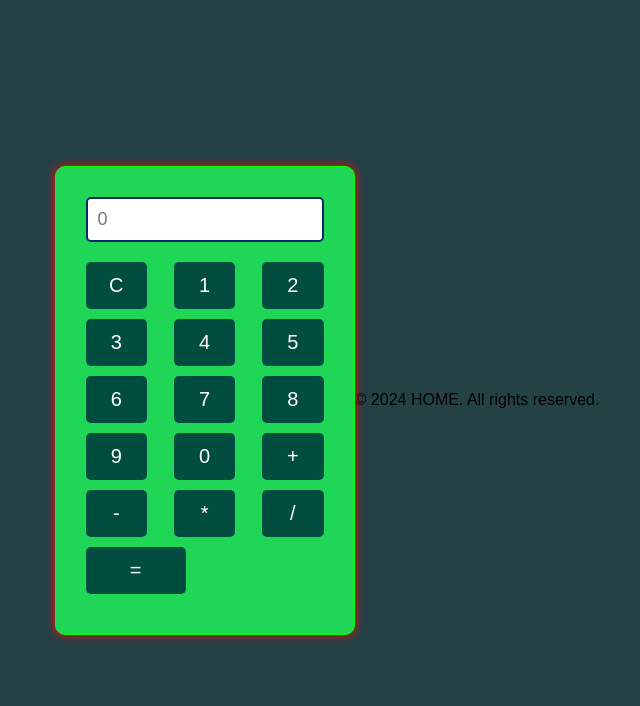
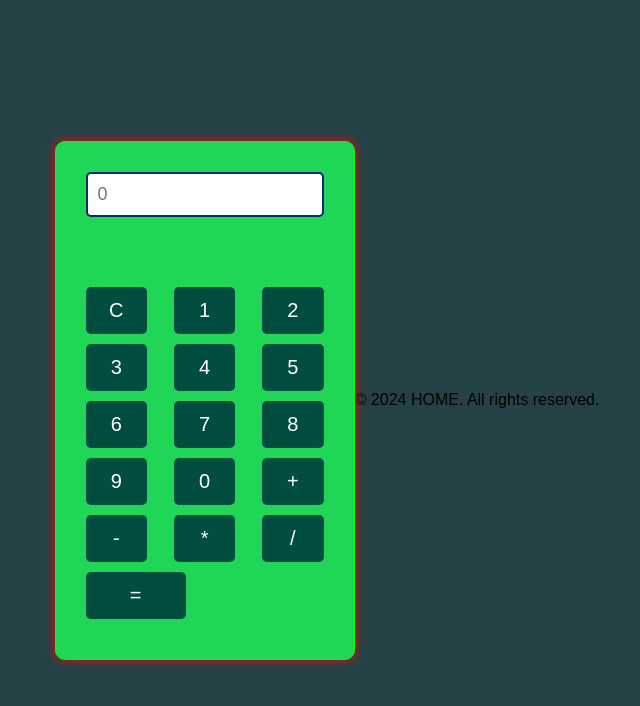
Before and after one commit to themohan69/Fashion-Calci, a plain HTML site: page index.html in a window 1280 px wide. Shown: the whole page, without its empty margins (313-953 px from the left). Drawn offline with Linux system fonts and the light colour scheme.

Commit message:
Update style.css

```diff
--- a/style.css
+++ b/style.css
@@ -27,6 +27,9 @@ body {
     backdrop-filter: blur(30px); /* Added 'px' unit for blur */
     animation: conani 5s infinite; /* Increased animation duration and set it to infinite */
     border: 1px solid rgb(9, 255, 0);
+    flex-direction: column;
+    gap: 50px;
+    color: white;
 }
 
 @keyframes conani {
```
